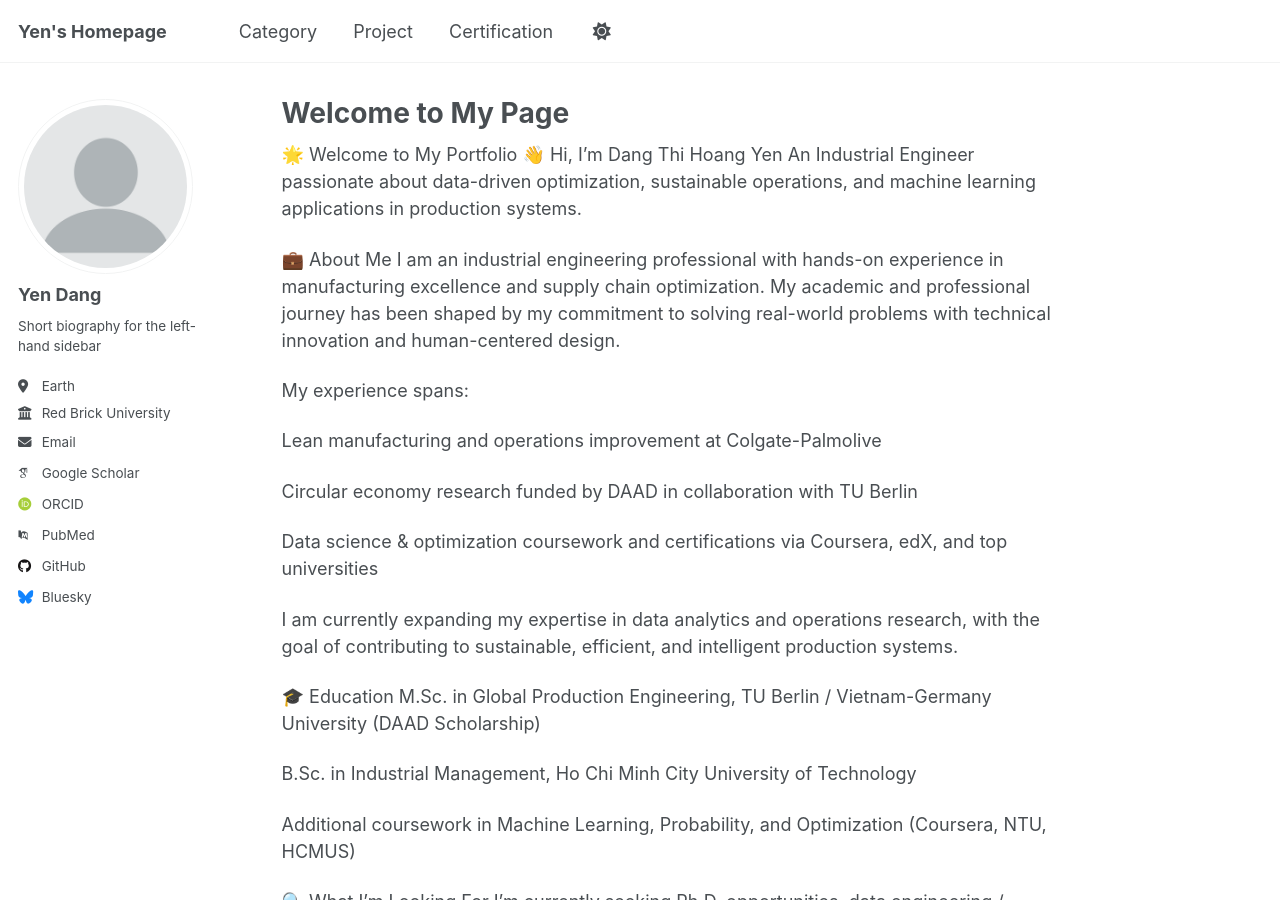
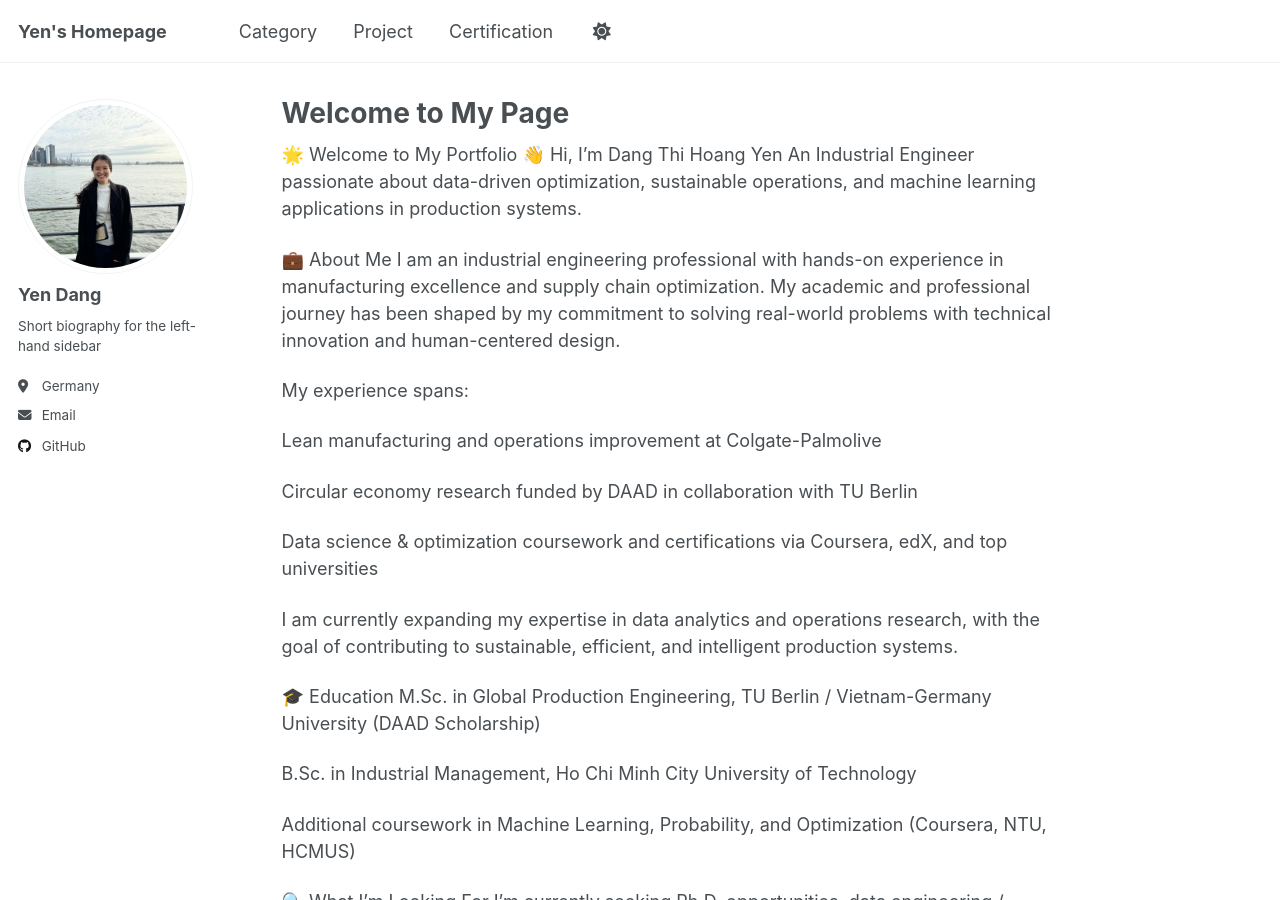
Before and after one commit to yen010390/yen010390.github.io, a Jekyll site: the page built from _pages/about.md, in a window 1280 px wide and 900 px high. Built offline with Jekyll 4.4.1, drawn with Linux system fonts in a browser that asks for light colours; some web fonts are replaced.

Commit message:
Update _config.yml

```diff
--- a/_config.yml
+++ b/_config.yml
@@ -22,59 +22,59 @@ repository               : "academicpages/academicpages.github.io"
 #               Additional customization can be done by editing /_includes/author-profile.html
 author:
   # Biographic information
-  avatar           : "profile.png"
+  avatar           : "profile-Yen.jpg"
   name             : "Yen Dang"
   pronouns         : # example: "she/her"
   bio              : "Short biography for the left-hand sidebar"
-  location         : "Earth"
-  employer         : "Red Brick University"
-  uri              : # URL
-  email            : "none@example.org"
+  location         : "Germany"
+  education        : "TU Berlin - Top 160 Uni in the World"
+  #uri              : # URL
+  email            : yendang.dthy@gmail.com"
 
   # Academic websites
-  academia         : # URL
-  arxiv            : # URL - Update with the correct link to your profile
-  googlescholar    : "https://scholar.google.com/citations?user=PS_CX0AAAAAJ"
-  impactstory      : # URL
-  orcid            : "http://orcid.org/yourorcidurl"
-  semantic         : # URL
-  pubmed           : "https://www.ncbi.nlm.nih.gov/pubmed/?term=john+snow"
-  researchgate     : # URL
-  scopus           : # URL
+  # academia         : # URL
+  # arxiv            : # URL - Update with the correct link to your profile
+  # googlescholar    : "https://scholar.google.com/citations?user=PS_CX0AAAAAJ"
+  # impactstory      : # URL
+  # orcid            : "http://orcid.org/yourorcidurl"
+  # semantic         : # URL
+  # pubmed           : "https://www.ncbi.nlm.nih.gov/pubmed/?term=john+snow"
+  # researchgate     : # URL
+  # scopus           : # URL
 
   # Repositories and software development
-  bitbucket        : # Username - Update with your username on the site
-  codepen          : # Username
-  dribbble         : # Username
-  github           : "academicpages"
-  kaggle           : # Username
-  stackoverflow    : # User number or user number and name (i.e., use "1" or "1/jeff-atwood")
+  # bitbucket        : # Username - Update with your username on the site
+  # codepen          : # Username
+  # dribbble         : # Username
+  github           : "yen010390"
+  # kaggle           : # Username
+  # stackoverflow    : # User number or user number and name (i.e., use "1" or "1/jeff-atwood")
 
   # Social media
-  bluesky          : "bsky.app" # Replace this with you Bluesky username
-  facebook         : # Username
-  flickr           : # Username
-  foursquare       : # Username
-  goodreads        : # Username
-  google_plus      : # Username
-  keybase          : # Username
-  instagram        : # Username
-  lastfm           : # Username
+  # bluesky          : "bsky.app" # Replace this with you Bluesky username
+  # facebook         : # Username
+  # flickr           : # Username
+  # foursquare       : # Username
+  # goodreads        : # Username
+  # google_plus      : # Username
+  # keybase          : # Username
+  # instagram        : # Username
+  # lastfm           : # Username
   linkedin         : # Username
-  mastodon         : # URL
-  medium           : # URL
-  pinterest        : # Username
-  soundcloud       : # Username
-  steam            : # Username
-  telegram         : # URL
-  tumblr           : # Username
-  twitter          : # Username for X / Twitter
-  vine             : # Username
-  weibo            : # Username
-  wikipedia        : # Username
-  xing             : # Username
-  youtube          : # Username
-  zhihu            : # Username
+  # mastodon         : # URL
+  # medium           : # URL
+  # pinterest        : # Username
+  # soundcloud       : # Username
+  # steam            : # Username
+  # telegram         : # URL
+  # tumblr           : # Username
+  # twitter          : # Username for X / Twitter
+  # vine             : # Username
+  # weibo            : # Username
+  # wikipedia        : # Username
+  # xing             : # Username
+  # youtube          : # Username
+  # zhihu            : # Username
 
 # Publication Category - The following the list of publication categories and their headings
 publication_category:
```
